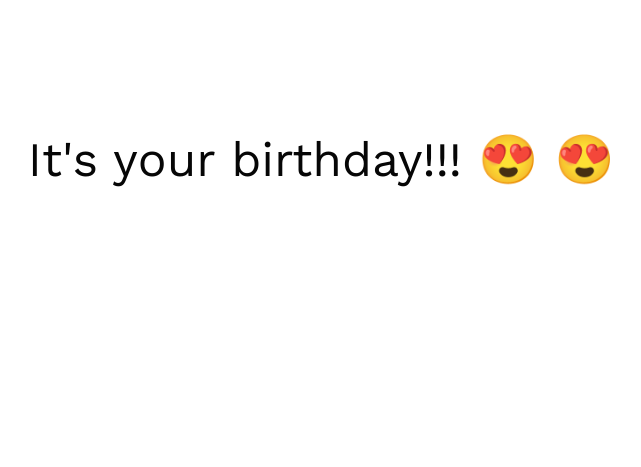
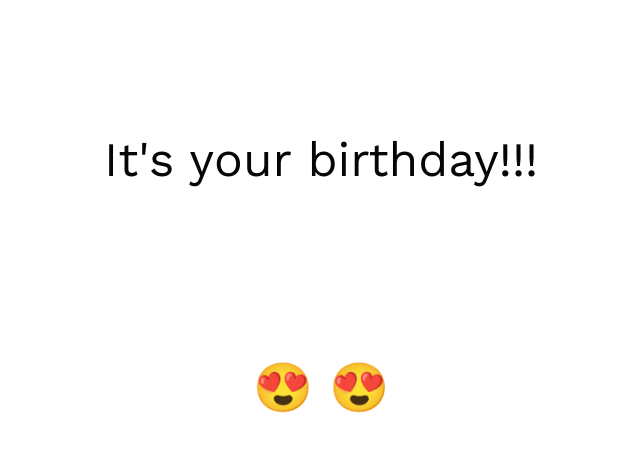
Before and after one commit to Shahjad1996/muskan, a website: page index.html in a window 1280 px wide. Shown: the part 77-544 px from the top of the page, without its empty margins (319-960 px from the left). Drawn offline with nearby package versions, Linux system fonts and the light colour scheme.

Commit message:
Update index.html

```diff
--- a/index.html
+++ b/index.html
@@ -20,7 +20,7 @@
       <p class="two" id="greetingText">I really like your name btw!</p>
     </div>
     <div class="three">
-      <p>It's your birthday!!! &#128525; &#128525;</p>
+      <p>It's your birthday!!! <br>  <br>   <br>  <br>&#128525; &#128525;</p>
     </div>
     <div class="four">
       <div class="text-box">
```
